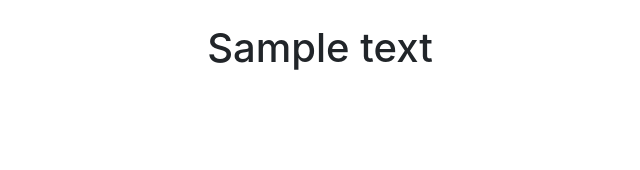
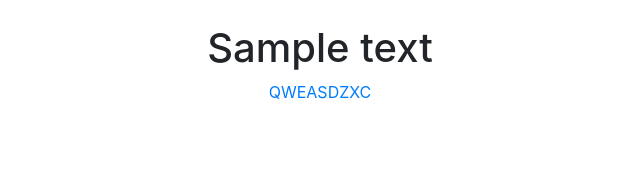
Before and after one commit to MorganS39/FEDL-projects, a React (Create React App) app in the folder drum/: page / in a window 1280 px wide. Shown: the top 170 px of the page, without its empty margins (320-960 px from the left). Built offline with nearby package versions, Linux system fonts and the light colour scheme; the HTML template or start-up script is replaced by a standard one.

Commit message:
added Q-C button framework

```diff
--- a/drum/src/App.js
+++ b/drum/src/App.js
@@ -21,6 +21,80 @@ render() {
                   <h1>
                     Sample text
                   </h1>
+                  <div className="drum-pad">
+                  <a
+                        class="button"
+                        id="Q"
+                        title="Q audio"
+                        src="#"
+                    >
+                      Q
+                    </a>
+                    <a
+                        class="button"
+                        id="W"
+                        title="W audio"
+                        src="#"
+                    >
+                      W
+                    </a>
+                    <a
+                        class="button"
+                        id="E"
+                        title="E audio"
+                        src="#"
+                    >
+                      E
+                    </a>
+                    <a
+                        class="button"
+                        id="A"
+                        title="A audio"
+                        src="#"
+                    >
+                      A
+                    </a>
+                    <a
+                        class="button"
+                        id="S"
+                        title="S audio"
+                        src="#"
+                    >
+                      S
+                    </a>
+                    <a
+                        class="button"
+                        id="D"
+                        title="D audio"
+                        src="#"
+                    >
+                      D
+                    </a>
+                    <a
+                        class="button"
+                        id="Z"
+                        title="Z audio"
+                        src="#"
+                    >
+                      Z
+                    </a>
+                    <a
+                        class="button"
+                        id="X"
+                        title="X audio"
+                        src="#"
+                    >
+                      X
+                    </a>
+                    <a
+                        class="button"
+                        id="C"
+                        title="C audio"
+                        src="#"
+                    >
+                      C
+                    </a>
+                  </div>
                 </div>
               </div>
             </div>
```
